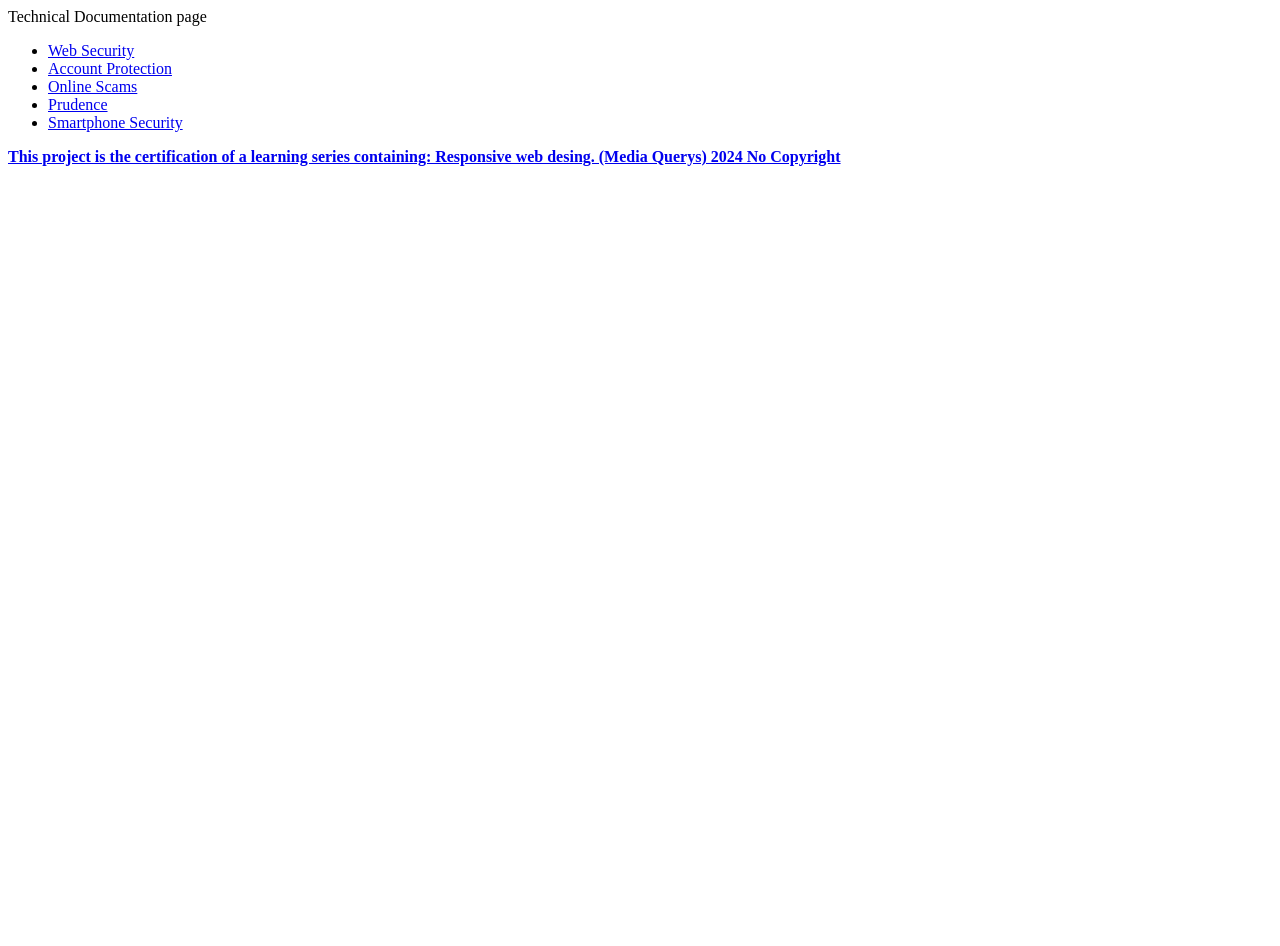
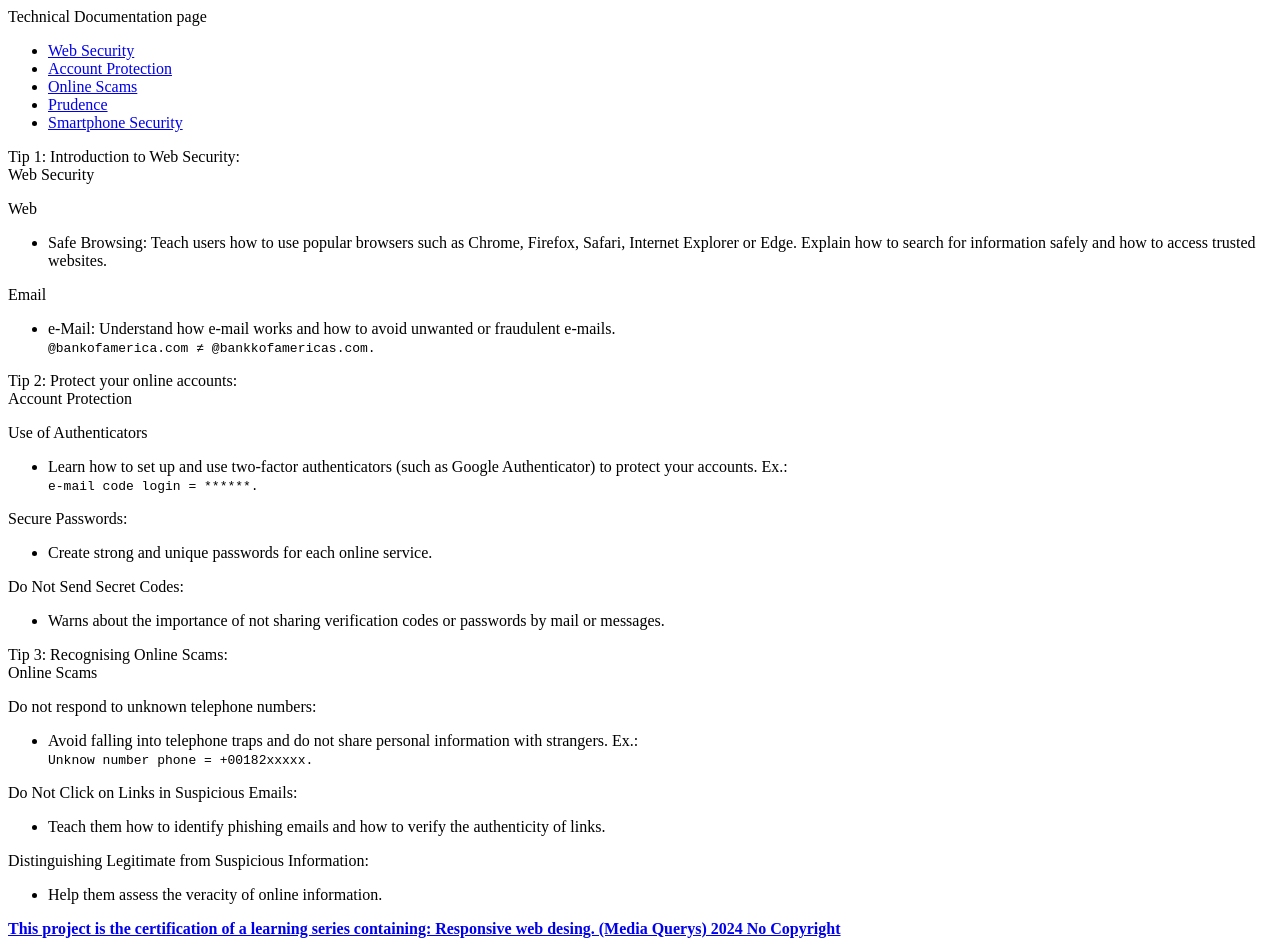
Before and after one commit to morenalcuadrado/tecnical_documentation_page, a plain HTML site: page index.html in a window 1280 px wide. Before the commit the page ends 800 px from the top, so only its background shows below. Drawn offline with Linux system fonts and the light colour scheme.

Commit message:
HTML: Sections 1, 2 y 3

```diff
--- a/index.html
+++ b/index.html
@@ -20,6 +20,65 @@
                         Security</a></li>
             </ul>
         </nav>
+        <main id="main-doc">
+            <section class="main-section" id="Web_Security">Tip 1: Introduction
+                to Web Security:
+                <header id="web-security">Web Security</header>
+                <p>Web</p>
+                <ul>
+                    <li>Safe Browsing: Teach users how to use popular browsers
+                        such as Chrome, Firefox, Safari, Internet Explorer or
+                        Edge. Explain how to search for information safely and
+                        how to access trusted websites.</li>
+                </ul>
+                <p>Email</p>
+                <ul>
+                    <li>e-Mail: Understand how e-mail works and how to avoid
+                        unwanted or fraudulent e-mails.</li>
+                    <code> @bankofamerica.com ≠ @bankkofamericas.com.</code>
+                </ul>
+            </section>
+            <section class="main-section" id="Account_Protection">Tip 2: Protect
+                your online accounts:
+                <header id="acc_pro">Account Protection</header>
+                <p>Use of Authenticators</p>
+                <ul>
+                    <li>Learn how to set up and use two-factor authenticators
+                        (such as Google Authenticator) to protect your accounts.
+                        Ex.:</li>
+                    <code> e-mail code login = ******.</code>
+                </ul>
+                <p>Secure Passwords:</p>
+                <ul><li>Create strong and unique passwords for each online
+                        service.</li>
+                </ul>
+                <p>Do Not Send Secret Codes:</p>
+                <ul>
+                    <li>Warns about the importance of not sharing verification
+                        codes or passwords by mail or messages.</li>
+                </ul>
+            </section>
+            <section class="main-section" id="Online_Scams">Tip 3: Recognising
+                Online Scams:
+                <header id="onl_scam">Online Scams</header>
+                <p>Do not respond to unknown telephone numbers:</p>
+                <ul>
+                    <li>Avoid falling into telephone traps and do not share
+                        personal information with strangers. Ex.:</li>
+                    <code> Unknow number phone = +00182xxxxx.</code>
+                </ul>
+                <p>Do Not Click on Links in Suspicious Emails:</p>
+                <ul>
+                    <li>Teach them how to identify phishing emails and how to
+                        verify the authenticity of links.</li>
+                </ul>
+                <p>Distinguishing Legitimate from Suspicious Information:</p>
+                <ul>
+                    <li>Help them assess the veracity of online
+                        information.</li>
+                </ul>
+            </section>
+        </main>
         <footer>
             <a href="https://www.freecodecamp.org"
                 target="_blank"> <strong>This project is the certification of a
```
